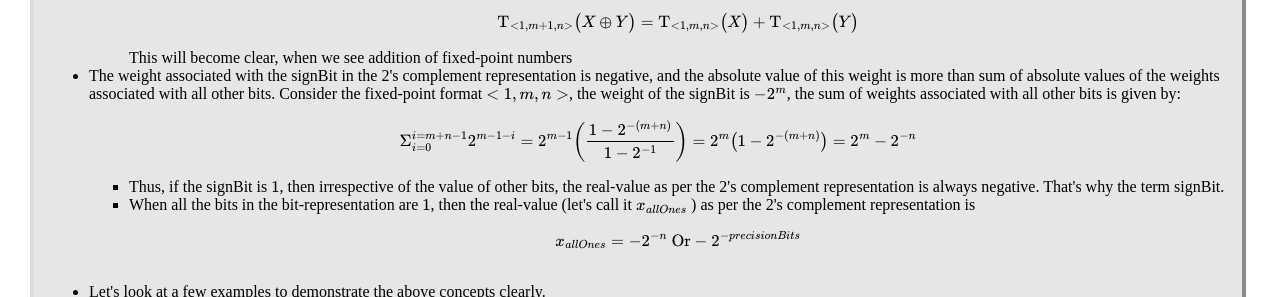
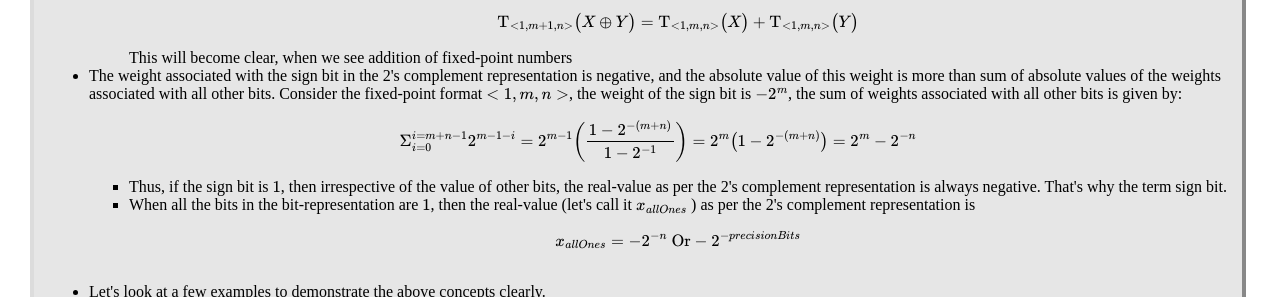
Before and after one commit to chirag-1211/chirag-1211.github.io, a plain HTML site: page index.html in a window 1280 px wide. Shown: the part 1465-1762 px from the top of the page. Drawn offline with nearby package versions, Linux system fonts and the light colour scheme.

Commit message:
Update index.html

```diff
--- a/index.html
+++ b/index.html
@@ -392,13 +392,13 @@
 					</li>
 
 					<li>
-					The weight associated with the signBit in the 2's complement representation is negative, and the absolute value of this weight is more than sum of absolute values of the weights associated with all other bits.
-					Consider the fixed-point format \(&lt; 1,m,n &gt;\), the weight of the signBit is \(-2^{m}\), the sum of weights associated with all other bits is given by:
+					The weight associated with the sign bit in the 2's complement representation is negative, and the absolute value of this weight is more than sum of absolute values of the weights associated with all other bits.
+					Consider the fixed-point format \(&lt; 1,m,n &gt;\), the weight of the sign bit is \(-2^{m}\), the sum of weights associated with all other bits is given by:
 
 					$$ \Sigma_{i=0}^{i = m+n-1}2^{m-1-i} = 2^{m-1} \bigg( \frac{1-2^{-(m+n)}}{1-2^{-1}} \bigg) = 2^{m} \big(1-2^{-(m+n)} \big)  = 2^{m} - 2^{-n}$$
 					<ul class="list-square">
 						<li>
-							Thus, if the signBit is \( 1 \), then irrespective of the value of other bits, the real-value as per the 2's complement representation is always negative. That's why the term signBit.
+							Thus, if the sign bit is \( 1 \), then irrespective of the value of other bits, the real-value as per the 2's complement representation is always negative. That's why the term sign bit.
 						</li>
 
 						<li>
```
